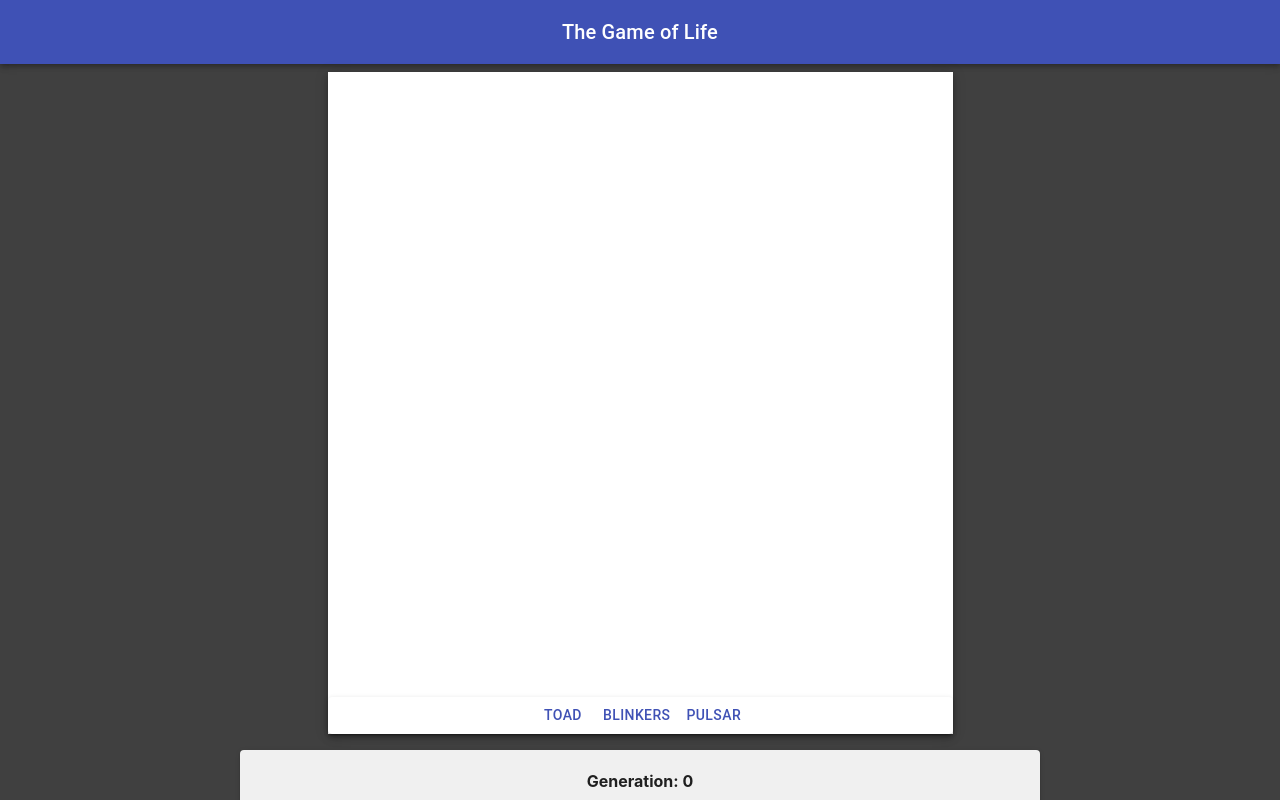
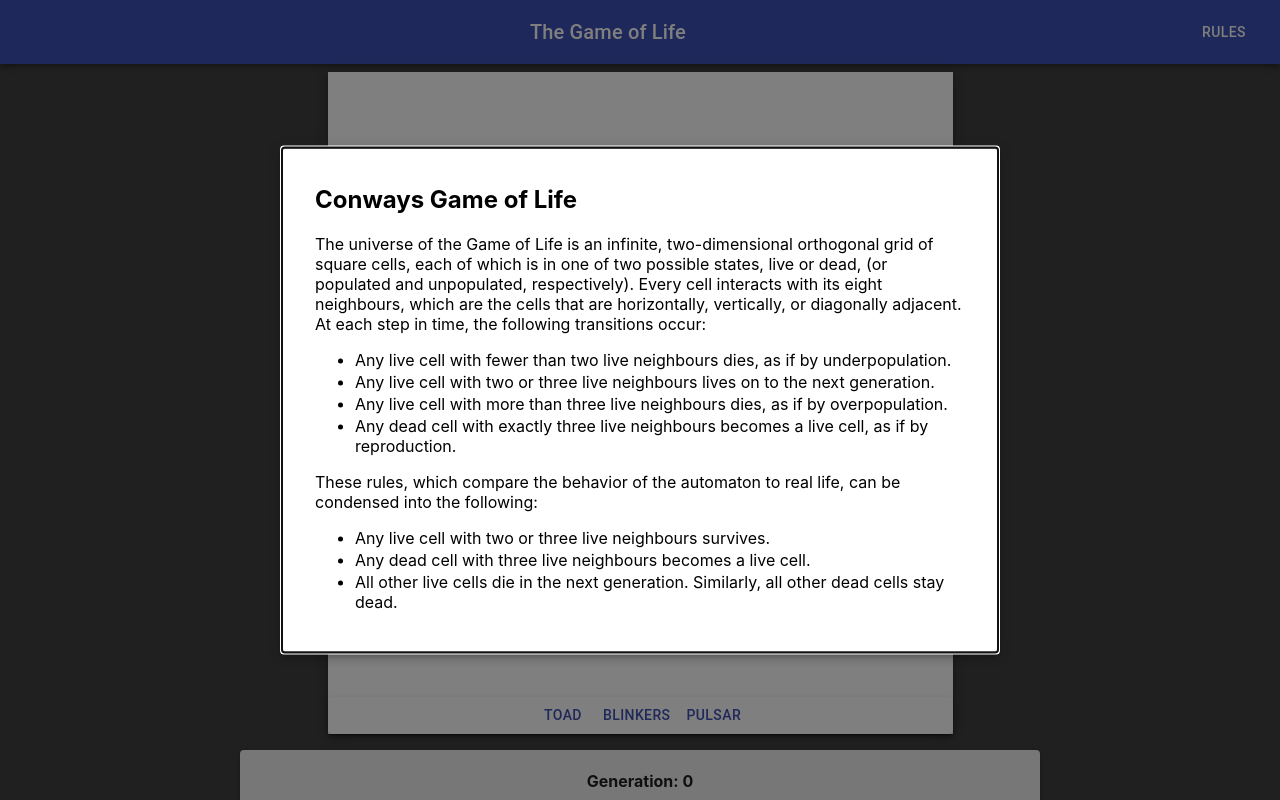
Before and after one commit to SyriiAdvent/game-of-life, a React (Create React App) app: page / in a window 1280 px wide. Shown: the top 800 px of the page. Built offline with nearby package versions, Linux system fonts and the light colour scheme.

Commit message:
Added Rules Modal

```diff
--- a/src/App.tsx
+++ b/src/App.tsx
@@ -1,6 +1,7 @@
 import React, { useEffect } from 'react';
 import ColorManager from './components/themePalette/ColorManager';
 import GameOfLife from './components/gameOfLife/GameOfLife';
+import RulesModal from './components/gameOfLife/RulesModal';
 import NavigationBar from './components/navbar/NavigationBar';
 import { useRecoilState } from 'recoil';
 import { mouseDownState } from './stateStore/atoms'
--- /dev/null
+++ b/src/components/gameOfLife/RulesModal.tsx
@@ -0,0 +1,101 @@
+import React, { useEffect, useRef, useState } from 'react';
+import { makeStyles, Theme, createStyles } from '@material-ui/core/styles';
+import Modal from '@material-ui/core/Modal';
+import { rulesModal } from '../../stateStore/atoms'
+import { useRecoilState } from 'recoil';
+
+function rand() {
+  return Math.round(Math.random() * 20) - 10;
+}
+
+function getModalStyle() {
+  const top = 50;
+  const left = 50;
+
+  return {
+    top: `${top}%`,
+    left: `${left}%`,
+    transform: `translate(-${top}%, -${left}%)`,
+  };
+}
+
+const useStyles = makeStyles((theme: Theme) =>
+  createStyles({
+    paper: {
+      position: 'absolute',
+      width: 650,
+      backgroundColor: theme.palette.background.paper,
+      border: '2px solid #000',
+      boxShadow: theme.shadows[5],
+      padding: theme.spacing(2, 4, 3),
+    },
+
+    listItems: {
+      marginTop: 2
+    },
+  }),
+);
+
+const RulesModal = () => {
+  const classes = useStyles();
+  // getModalStyle is not a pure function, we roll the style only on the first render
+  const [modalStyle] = useState(getModalStyle);
+  const [open, setOpen] = useState(false);
+  const [openModal, setOpenModal] = useRecoilState(rulesModal)
+  const rulesRef = useRef(openModal)
+  rulesRef.current = openModal
+
+  const handleOpen = () => {
+    setOpen(true);
+    setOpenModal(false)
+  };
+
+  const handleClose = () => {
+    setOpen(false);
+    setOpenModal(false)
+  };
+
+  useEffect(() => {
+    if (rulesRef.current){
+      handleOpen()
+    }
+  }, [rulesRef.current])
+
+  const body = (
+    <div style={modalStyle} className={classes.paper}>
+      <h2 id="simple-modal-title">Conways Game of Life</h2>
+      <p id="simple-modal-description">
+        The universe of the Game of Life is an infinite, two-dimensional orthogonal grid of square cells, each of which is in one of two possible states, live or dead, (or populated and unpopulated, respectively). Every cell interacts with its eight neighbours, which are the cells that are horizontally, vertically, or diagonally adjacent. At each step in time, the following transitions occur:
+      </p>
+      <ul>
+        <li className={classes.listItems}>Any live cell with fewer than two live neighbours dies, as if by underpopulation.</li>
+        <li className={classes.listItems}>Any live cell with two or three live neighbours lives on to the next generation.</li>
+        <li className={classes.listItems}>Any live cell with more than three live neighbours dies, as if by overpopulation.</li>
+        <li className={classes.listItems}>Any dead cell with exactly three live neighbours becomes a live cell, as if by reproduction.</li>
+      </ul>
+      <p>
+        These rules, which compare the behavior of the automaton to real life, can be condensed into the following:
+      </p>
+      <ul>
+        <li className={classes.listItems}>Any live cell with two or three live neighbours survives.</li>
+        <li className={classes.listItems}>Any dead cell with three live neighbours becomes a live cell.</li>
+        <li className={classes.listItems}>All other live cells die in the next generation. Similarly, all other dead cells stay dead.</li>
+      </ul>
+    </div>
+  );
+
+  return (
+    <div>
+      <Modal
+        open={open}
+        onClose={handleClose}
+        aria-labelledby="simple-modal-title"
+        aria-describedby="simple-modal-description"
+      >
+        {body}
+      </Modal>
+    </div>
+  );
+}
+
+export default RulesModal
--- a/src/components/navbar/NavigationBar.tsx
+++ b/src/components/navbar/NavigationBar.tsx
@@ -1,4 +1,4 @@
-import React from 'react';
+import React, { useState } from 'react';
 import { createStyles, makeStyles, Theme } from '@material-ui/core/styles';
 import AppBar from '@material-ui/core/AppBar';
 import Toolbar from '@material-ui/core/Toolbar';
@@ -8,6 +8,9 @@ import IconButton from '@material-ui/core/IconButton';
 import MenuIcon from '@material-ui/icons/Menu';
 import { Switch } from '@material-ui/core';
 import PresetsMenu from './PresetsMenu';
+import RulesModal from '../gameOfLife/RulesModal';
+import { rulesModal } from '../../stateStore/atoms'
+import { useRecoilState } from 'recoil';
 
 const useStyles = makeStyles((theme: Theme) =>
   createStyles({
@@ -26,6 +29,7 @@ const useStyles = makeStyles((theme: Theme) =>
 
 const NavigationBar = () => {
   const cls = useStyles();
+  const [openModal, setOpenModal] = useRecoilState(rulesModal)
 
   return (
     <div className={cls.root}>
@@ -40,7 +44,11 @@ const NavigationBar = () => {
             The Game of Life
           </Typography>
           {/* <Switch /> temporary until actual theme changer */}
-          {/* <Button color="inherit">Login</Button> */}
+          <Button
+            color="inherit"
+            onClick={() => setOpenModal(true)}
+          >Rules</Button>
+          <RulesModal />
         </Toolbar>
       </AppBar>
     </div>
--- a/src/stateStore/atoms.ts
+++ b/src/stateStore/atoms.ts
@@ -55,3 +55,10 @@ export const randomizeGrid = atom({
   key: 'randomizeGrid',
   default: false
 })
+
+// Game Rules Atom
+
+export const rulesModal = atom({
+  key: 'rulesModal',
+  default: true,
+});
```
